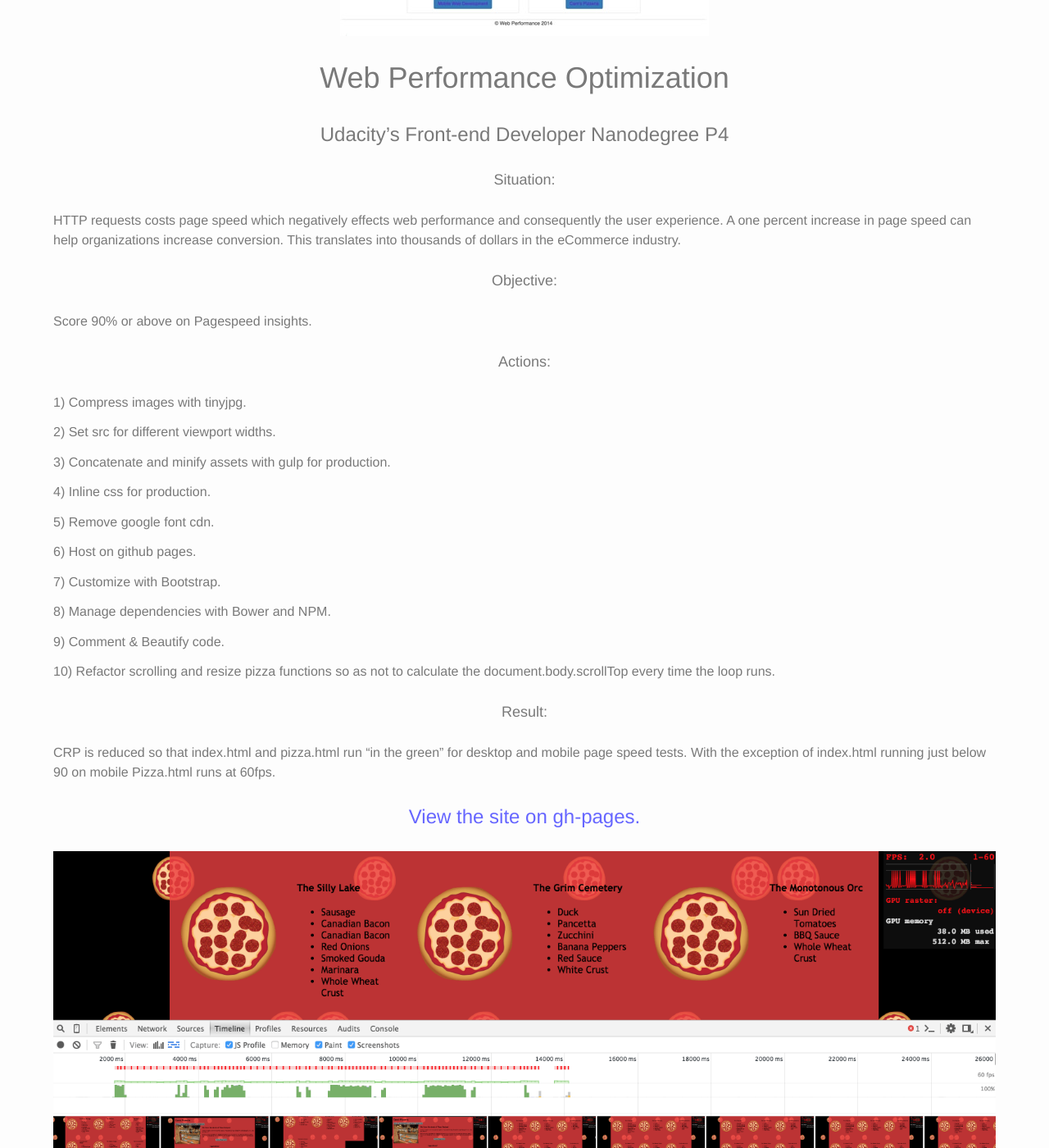
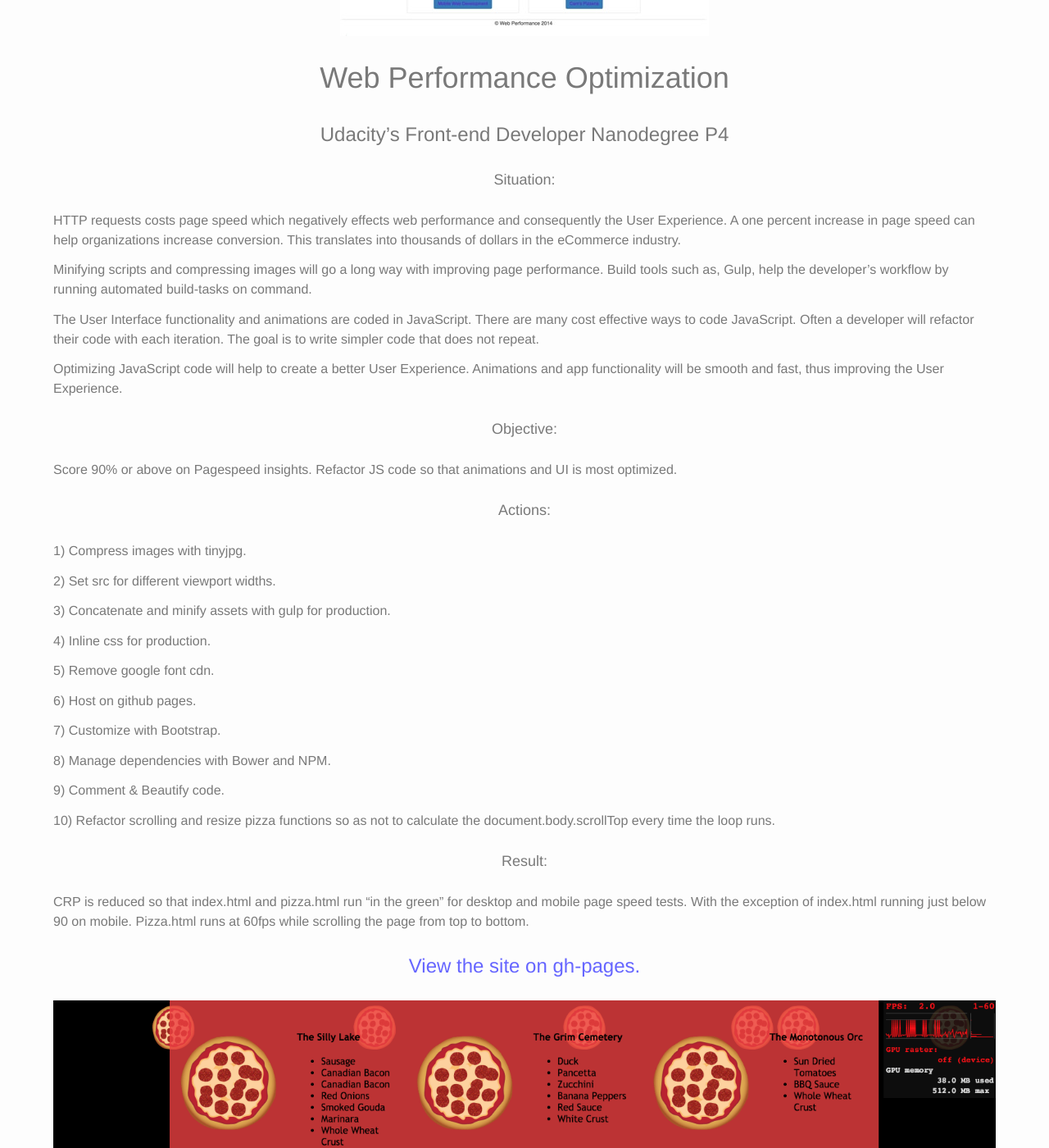
Before and after one commit to jaroot32/jonathanRootPortfolio, a Jekyll site: the page built from _posts/project/2015-09-21-WebPerformance.markdown, in a window 1280 px wide and 1400 px high, scrolled down 585 px. Shown: the whole window at 82% size. Built offline with Jekyll 4.4.1, drawn with Linux system fonts in a browser that asks for light colours; a style sheet for code colours, icons or effects is not loaded.

Commit message:
update: web performance ReadMe

```diff
--- a/_posts/project/2015-09-21-WebPerformance.markdown
+++ b/_posts/project/2015-09-21-WebPerformance.markdown
@@ -13,11 +13,17 @@ featured_image: "/images/camPortfolioDesktop.jpg"
 
 ###Situation:
 
-HTTP requests costs page speed which negatively effects web performance and consequently the user experience.  A one percent increase in page speed can help organizations increase conversion. This translates into thousands of dollars in the eCommerce industry.
+HTTP requests costs page speed which negatively effects web performance and consequently the User Experience.  A one percent increase in page speed can help organizations increase conversion. This translates into thousands of dollars in the eCommerce industry.
+
+Minifying scripts and compressing images will go a long way with improving page performance. Build tools such as, Gulp, help the developer's workflow by running automated build-tasks on command.
+
+The User Interface functionality and animations are coded in JavaScript. There are many cost effective ways to code JavaScript. Often a developer will refactor their code with each iteration. The goal is to write simpler code that does not repeat.
+
+Optimizing JavaScript code will help to create a better User Experience. Animations and app functionality will be smooth and fast, thus improving the User Experience.
 
 ###Objective:
 
-Score 90% or above on Pagespeed insights.
+Score 90% or above on Pagespeed insights.  Refactor JS code so that animations and UI is most optimized.
 
 ###Actions:
 1) Compress images with tinyjpg.
@@ -42,7 +48,7 @@ Score 90% or above on Pagespeed insights.
 
 ###Result:
 
-CRP is reduced so that index.html and pizza.html run "in the green" for desktop and mobile page speed tests.  With the exception of index.html running just below 90 on mobile Pizza.html runs at 60fps.
+CRP is reduced so that index.html and pizza.html run "in the green" for desktop and mobile page speed tests.  With the exception of index.html running just below 90 on mobile. Pizza.html runs at 60fps while scrolling the page from top to bottom.
 
 ## [View the site on gh-pages.](http://jaroot32.github.io/optimizationSite/)
 
```
